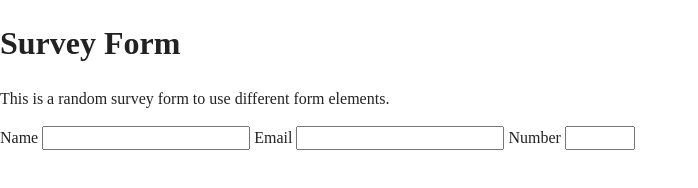
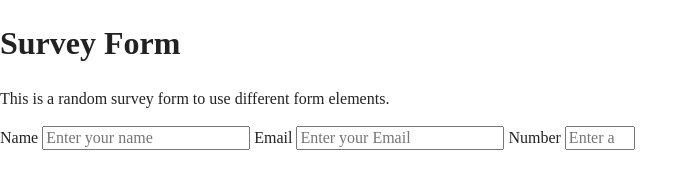
Before and after one commit to leduec/surveyForm, a plain HTML site: page index.html in a window 1280 px wide. Shown: the whole page, without its empty margins (0-698 px from the left). Drawn offline with Linux system fonts and the light colour scheme.

Commit message:
User Story #11

```diff
--- a/index.html
+++ b/index.html
@@ -21,11 +21,11 @@
         <p id="description">This is a random survey form to use different form elements.</p>
         <form id="survey-form">
             <label id="name-label" for="name">Name</label>
-            <input id="name" required>
+            <input id="name" required placeholder="Enter your name">
             <label id="email-label" for="email">Email</label>
-            <input id="email" type="email" required>
+            <input id="email" type="email" required placeholder="Enter your Email">
             <label id="number-label" for="number">Number</label>
-            <input id="number" type="number" min="1" max="128">
+            <input id="number" type="number" min="1" max="128" placeholder="Enter a random number">
 
         </form>
     </div>
```
